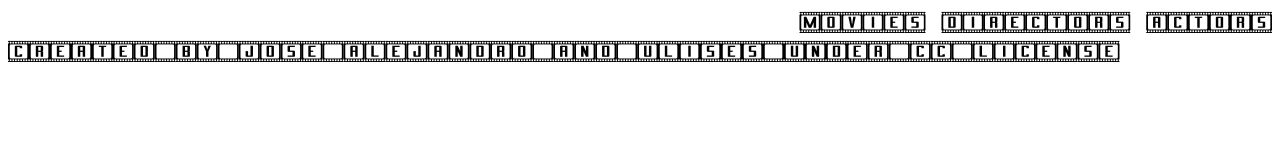
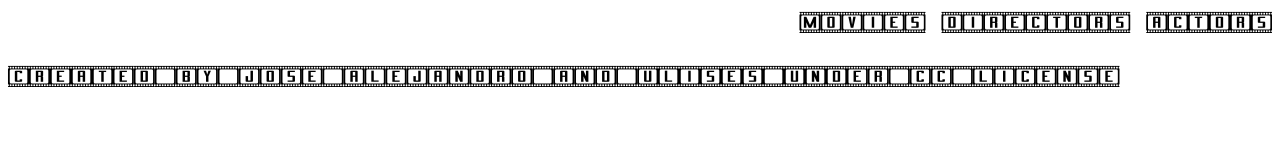
Before and after one commit to fdezcaminero/capstone2, a website built with webpack: page src/template.html in a window 1280 px wide. Built offline with nearby package versions, Linux system fonts and the light colour scheme; no server answers.

Commit message:
Add a bit of styles (part 1)

```diff
--- a/src/styles.css
+++ b/src/styles.css
@@ -22,6 +22,7 @@
   display: grid;
   grid-template-columns: 1fr 1fr 1fr;
   grid-template-rows: 1fr 1fr;
+  grid-row-gap: 25px;
 }
 
 .flexdiv {
```
